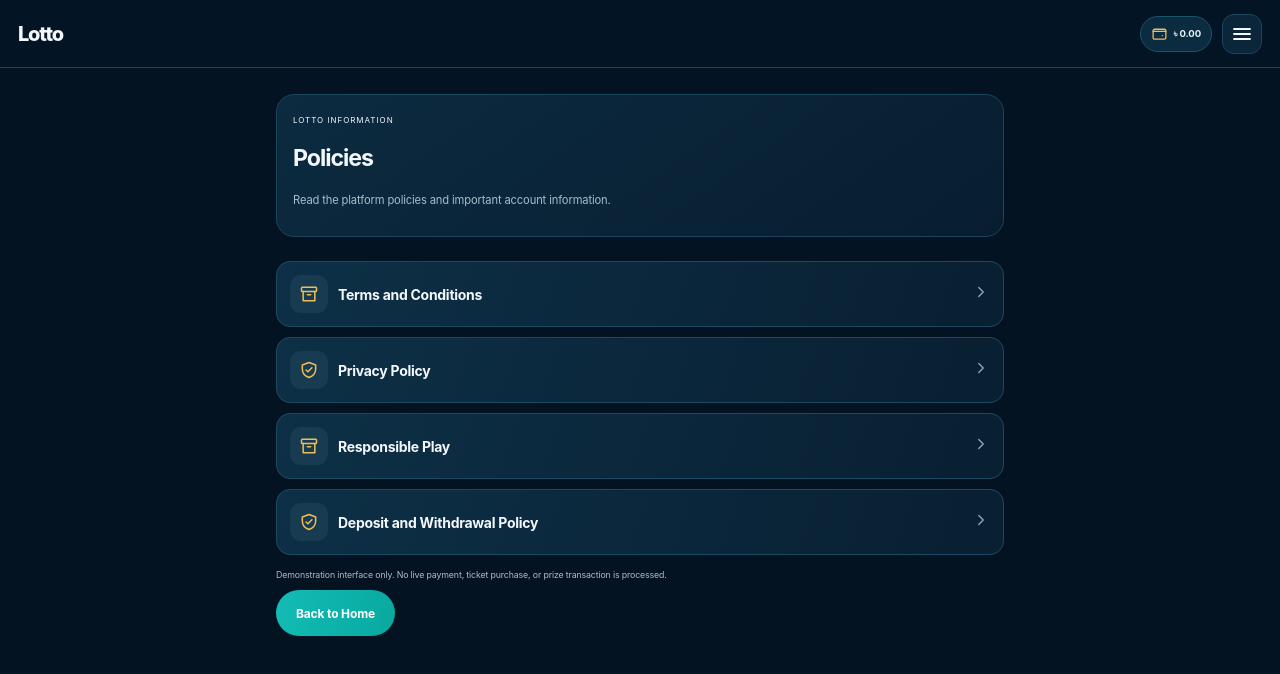
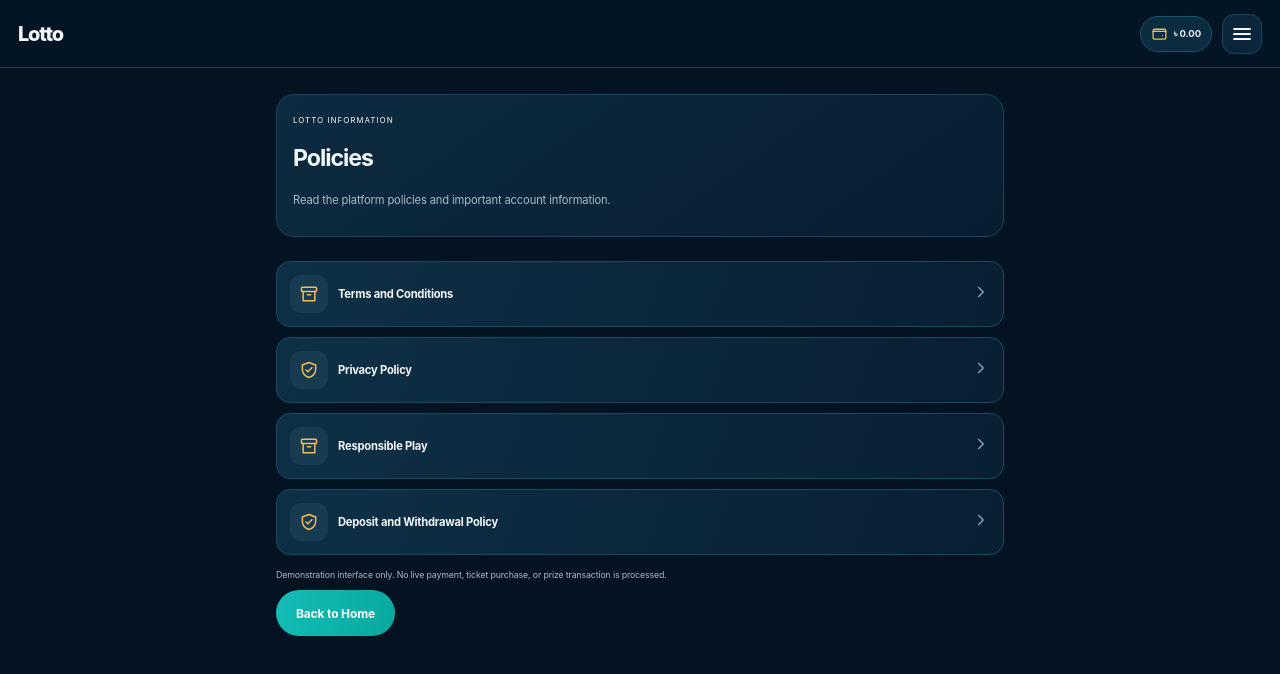
Before and after one commit to rasedulinfinix100-afk/platform, a Next.js app: page /Policies in a window 1280 px wide. Shown: the top 674 px of the page. Built offline with nearby package versions, Linux system fonts and the light colour scheme.

Commit message:
Reduce all declared typography sizes by 20 percent: app/Policies/page.css

```diff
--- a/app/Policies/page.css
+++ b/app/Policies/page.css
@@ -1 +1 @@
-.feature-list .method-card{min-height:62px;background:linear-gradient(110deg,#0d3046,#091f32);border-color:#1b4b63}.feature-list .method-card strong{font-size:14px;letter-spacing:-.02em}
+.feature-list .method-card{min-height:62px;background:linear-gradient(110deg,#0d3046,#091f32);border-color:#1b4b63}.feature-list .method-card strong{font-size:11.2px;letter-spacing:-.02em}
```
